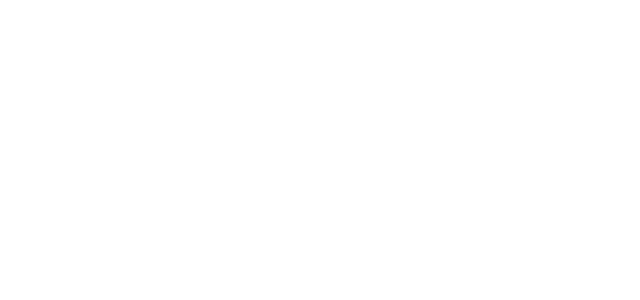
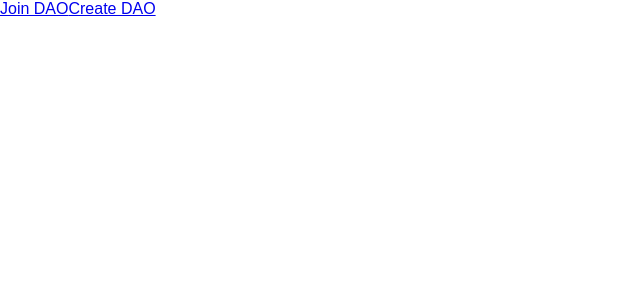
Before and after one commit to Gerkep/ActivityDAO, a React (Create React App) app in the folder smart-dao/: page /option in a window 1280 px wide. Before the commit this address had no page. Shown: the top 300 px of the page, without its empty margins (0-640 px from the left). Built offline with nearby package versions, Linux system fonts and the light colour scheme; what @web3-react/core would draw is missing.

Commit message:
optionpage

```diff
--- a/smart-dao/src/App.js
+++ b/smart-dao/src/App.js
@@ -5,19 +5,21 @@ import ConnectWallet from './ConnectWallet.js'
 
 import WelcomePage from './Pages/WelcomePage.js'
 import DaoDashboard from './Pages/DaoDashboard.js'
+import OptionPage from './Pages/OptionPage'
 
-import { BrowserRouter as Router,Routes,Route } from 'react-router-dom';
+import { Router,Routes,Route } from 'react-router-dom';
 
 class App extends React.Component {
 
     render(){
         return(
-            <Router>
+
                 <Routes>
                     <Route exact path='/' element={<WelcomePage/>} />
-                    <Route exact path='/dao' element={<DaoDashboard/>} />
+                    <Route exact path='/option' element={<OptionPage/>} />
+                    <Route exact path='/daoDashboard' element={<DaoDashboard/>} />
                 </Routes>
-            </Router>
+
         )
 
     }
--- a/smart-dao/src/ConnectWallet.js
+++ b/smart-dao/src/ConnectWallet.js
@@ -1,6 +1,8 @@
 import { useWeb3React } from "@web3-react/core";
 import { injected } from "./lib/connectors";
 import { isNoEthereumObject } from "./lib/errors";
+import {Link} from 'react-router-dom'
+
 import history from "./history.js";
 import "./styles.css";
 
@@ -17,15 +19,15 @@ export default function ConnectWallet() {
         window.open("https://metamask.io/download.html");
       }
     });
-    history.push('/dao')
+    history.push('/daoDashboard')
   };
 
   return (
     <div>
       <div className="connect">
-        <button type="button" onClick={handleConnect} className="connect-btn">
+        <Link to="/daoDashboard" type="button" onClick={handleConnect} className="connect-btn">
           {active ? "Disconnect" : "Connect"}
-        </button>
+        </Link>
       </div>
     </div>
   );
--- a/smart-dao/src/Pages/DaoDashboard.js
+++ b/smart-dao/src/Pages/DaoDashboard.js
@@ -2,7 +2,8 @@ import React from 'react'
 
 const DaoDashboard = () => {
   return (
-    <div>DaoDashboard</div>
+    <div className="welcome-header">DAO Dashboard</div>
+
   )
 }
 
--- /dev/null
+++ b/smart-dao/src/Pages/OptionPage.js
@@ -0,0 +1,24 @@
+import React from 'react'
+import "../styles.css";
+
+import {Link} from 'react-router-dom'
+
+function OptionPage() {
+    function handleJoin(e) {
+      console.log('You clicked join.');
+    }
+
+    function handleCreate(e) {
+        console.log('You clicked create.');
+      }
+
+    return (
+        <div>
+            <Link to="/daoDashboard" type="button" onClick={handleJoin}>Join DAO</Link>
+            <Link to="/CreateDao" type="button" onClick={handleCreate} >Create DAO</Link>
+        </div>
+
+    );
+  }
+
+export default OptionPage
--- a/smart-dao/src/index.js
+++ b/smart-dao/src/index.js
@@ -5,6 +5,7 @@ import App from './App.js'
 
 import { Web3ReactProvider } from "@web3-react/core"; //for ConnectWallet component
 import { Web3Provider } from "@ethersproject/providers"; //for ConnectWallet component
+import { BrowserRouter } from 'react-router-dom';
 
 function getLibrary(provider) { ////for ConnectWallet component
     const library = new Web3Provider(provider, "any");
@@ -13,7 +14,9 @@ function getLibrary(provider) { ////for ConnectWallet component
 
 export default ReactDOM.render(
     <Web3ReactProvider getLibrary={getLibrary}>
-        <App />
+        <BrowserRouter>
+            <App />
+        </BrowserRouter>
     </Web3ReactProvider>
     , document.querySelector("#root")
 
```
Also changed, not shown: smart-dao/src/Pages/CreateDao.js (added), smart-dao/src/styles.css (line endings or trailing spaces).
